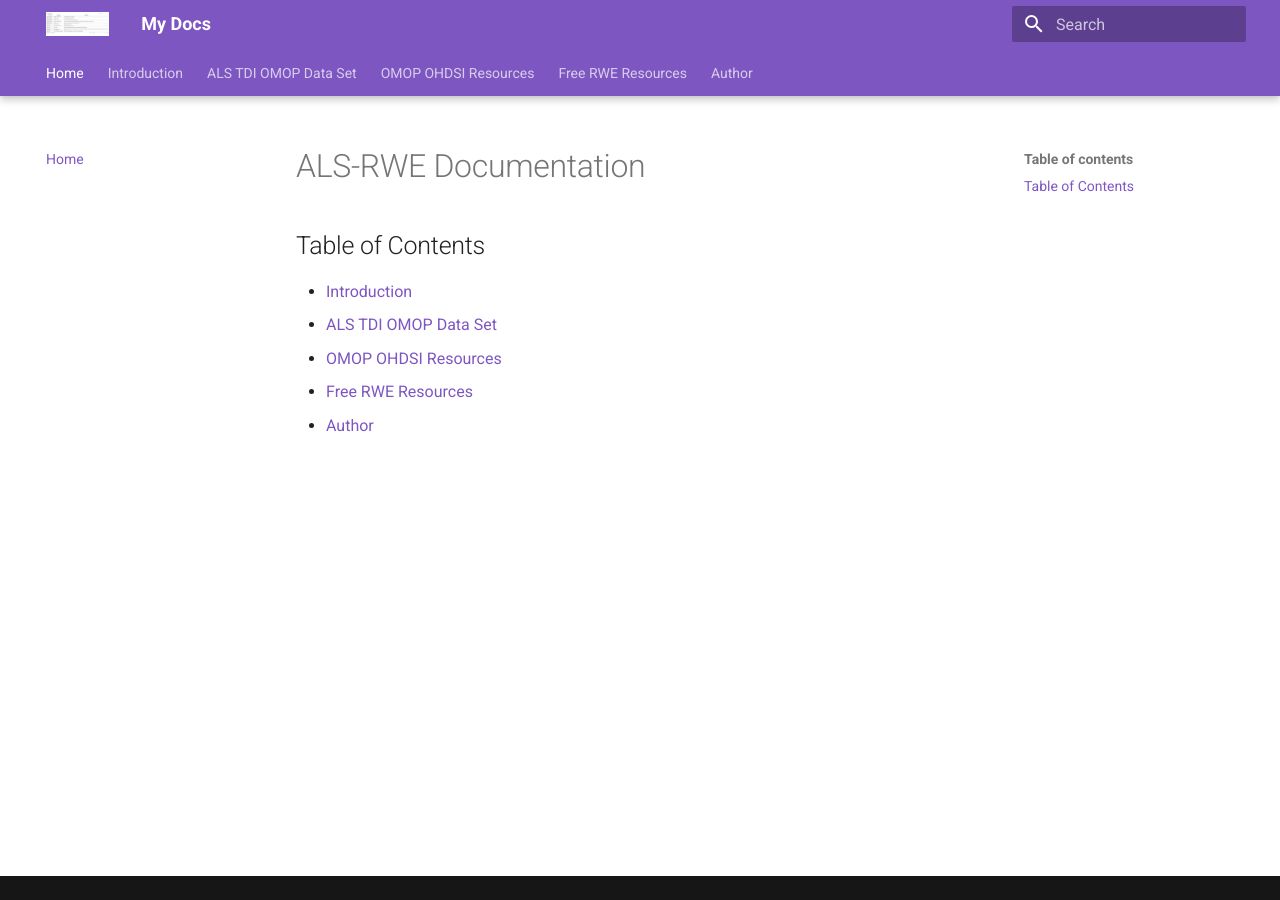
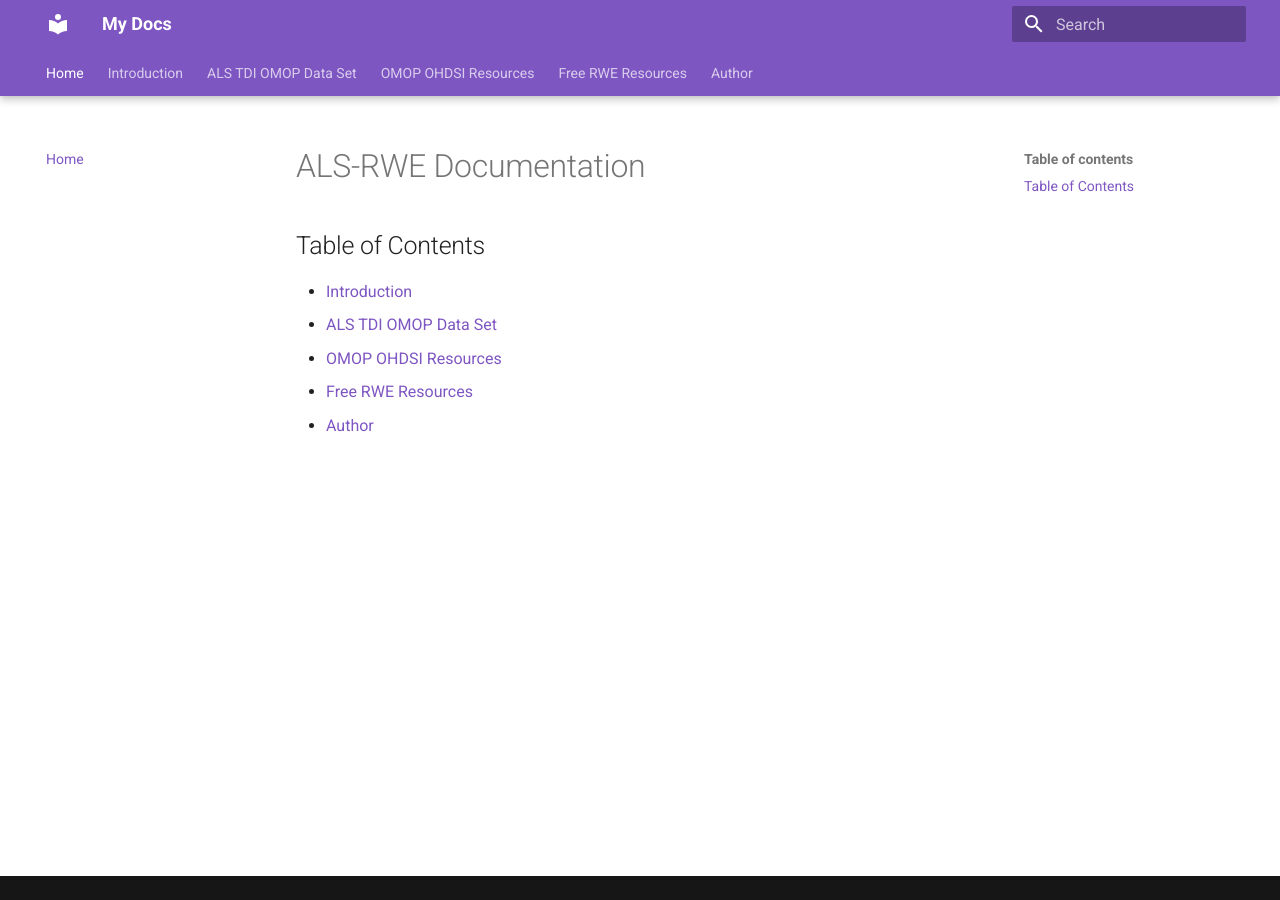
Before and after one commit to ALSTDI/ALS-RWE, an MkDocs documentation site: the page built from docs/index.md, in a window 1280 px wide. Built offline with MkDocs 1.6.1 and Material for MkDocs 9.7.7, drawn with Linux system fonts in a browser that asks for light colours.

Commit message:
Update mkdocs.yml

```diff
--- a/mkdocs.yml
+++ b/mkdocs.yml
@@ -9,7 +9,7 @@ theme:
     - navigation.tabs
     - navigation.tabs.sticky
     - navigation.top
-  logo: assets/DDthumbnail.png # Optional: your custom logo, remove if not desired
+  #logo: assets/DDthumbnail.png # Optional: your custom logo, remove if not desired
 
 nav:
   - Home: index.md
```
